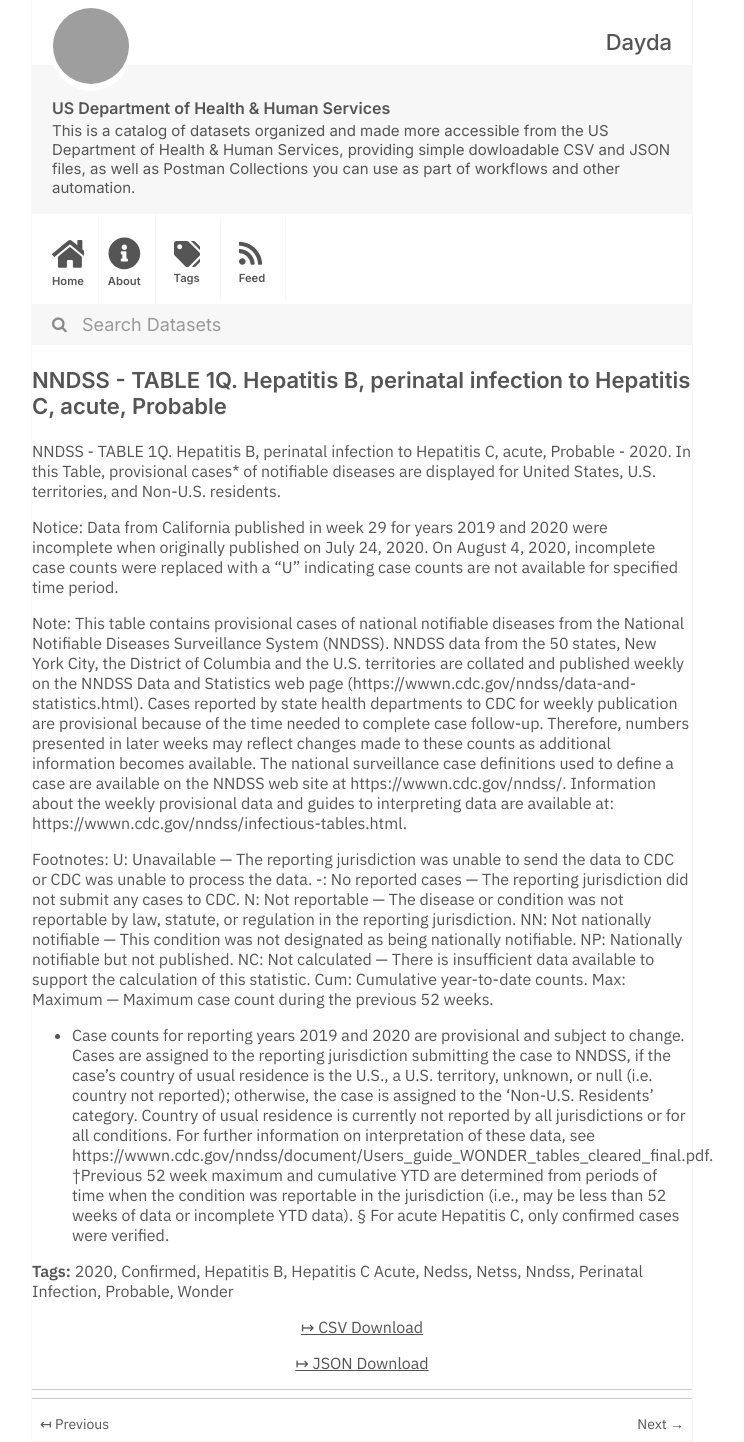
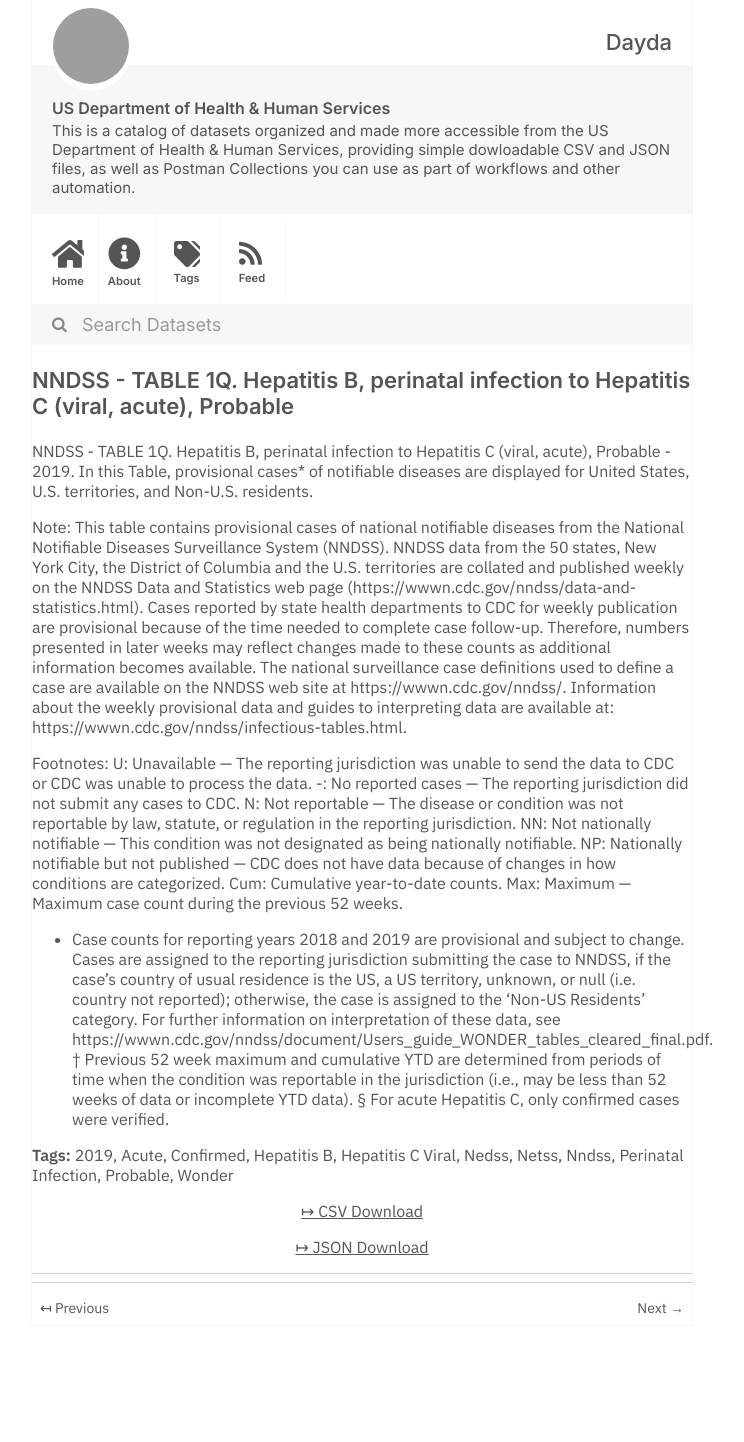
Before and after one commit to dayda-entities/us-department-of-health-and-human-services, a Jekyll site: the page built from _posts/2020-11-10-nndss-table-1q-hepatitis-b-per.md, in a window 1280 px wide. Shown: the whole page, without its empty margins (278-1022 px from the left). Built offline with Jekyll 4.4.1, drawn with Linux system fonts in a browser that asks for light colours; after the commit the page ends 1326 px from its top, so only the background shows below that; grey boxes are pictures that could not be loaded.

Commit message:
Publish Data

```diff
--- a/_posts/2020-11-10-nndss-table-1q-hepatitis-b-per.md
+++ b/_posts/2020-11-10-nndss-table-1q-hepatitis-b-per.md
@@ -1,16 +1,17 @@
 ---
 title: >-
-  NNDSS - TABLE 1Q. Hepatitis B, perinatal infection to Hepatitis C, acute,
-  Probable
-created: '2020-11-10T16:16:36.431256'
-modified: '2021-04-25T14:49:22.865513'
+  NNDSS - TABLE 1Q. Hepatitis B, perinatal infection to Hepatitis C (viral,
+  acute), Probable
+created: '2020-11-10T16:17:45.426185'
+modified: '2021-04-25T15:00:49.847289'
 state: active
 type: dataset
 tags:
-  - '2020'
+  - '2019'
+  - Acute
   - Confirmed
   - Hepatitis B
-  - Hepatitis C Acute
+  - Hepatitis C Viral
   - Nedss
   - Netss
   - Nndss
@@ -18,14 +19,12 @@ tags:
   - Probable
   - Wonder
 groups: []
-csv_url: 'https://data.cdc.gov/api/views/y4ut-ybj7/rows.csv?accessType=DOWNLOAD'
-json_url: 'https://data.cdc.gov/api/views/y4ut-ybj7/rows.json?accessType=DOWNLOAD'
+csv_url: 'https://data.cdc.gov/api/views/8ezu-y38w/rows.csv?accessType=DOWNLOAD'
+json_url: 'https://data.cdc.gov/api/views/8ezu-y38w/rows.json?accessType=DOWNLOAD'
 layout: post
 
 ---
-NNDSS - TABLE 1Q. Hepatitis B, perinatal infection to Hepatitis C, acute, Probable - 2020. In this Table, provisional cases* of notifiable diseases are displayed for United States, U.S. territories, and Non-U.S. residents.
-
-Notice: Data from California published in week 29 for years 2019 and 2020 were incomplete when originally published on July 24, 2020. On August 4, 2020, incomplete case counts were replaced with a "U" indicating case counts are not available for specified time period.
+NNDSS - TABLE 1Q.  Hepatitis B, perinatal infection to Hepatitis C (viral, acute), Probable - 2019. In this Table, provisional cases* of notifiable diseases are displayed for United States, U.S. territories, and Non-U.S. residents.
 
 Note:
 This table contains provisional cases of national notifiable diseases from the National Notifiable Diseases Surveillance System (NNDSS). NNDSS data from the 50 states, New York City, the District of Columbia and the U.S. territories are collated and published weekly on the NNDSS Data and Statistics web page (https://wwwn.cdc.gov/nndss/data-and-statistics.html). Cases reported by state health departments to CDC for weekly publication are provisional because of the time needed to complete case follow-up. Therefore, numbers presented in later weeks may reflect changes made to these counts as additional information becomes available. The national surveillance case definitions used to define a case are available on the NNDSS web site at https://wwwn.cdc.gov/nndss/. Information about the weekly provisional data and guides to interpreting data are available at: https://wwwn.cdc.gov/nndss/infectious-tables.html.
@@ -35,10 +34,9 @@ U: Unavailable — The reporting jurisdiction was unable to send the data to CDC
 -: No reported cases — The reporting jurisdiction did not submit any cases to CDC.
 N: Not reportable — The disease or condition was not reportable by law, statute, or regulation in the reporting jurisdiction.
 NN: Not nationally notifiable — This condition was not designated as being nationally notifiable.
-NP: Nationally notifiable but not published.
-NC: Not calculated — There is insufficient data available to support the calculation of this statistic.
+NP: Nationally notifiable but not published — CDC does not have data because of changes in how conditions are categorized.
 Cum: Cumulative year-to-date counts.
-Max: Maximum — Maximum case count during the previous 52 weeks.
-* Case counts for reporting years 2019 and 2020 are provisional and subject to change. Cases are assigned to the reporting jurisdiction submitting the case to NNDSS, if the case's country of usual residence is the U.S., a U.S. territory, unknown, or null (i.e. country not reported); otherwise, the case is assigned to the 'Non-U.S. Residents' category. Country of usual residence is currently not reported by all jurisdictions or for all conditions. For further information on interpretation of these data, see https://wwwn.cdc.gov/nndss/document/Users_guide_WONDER_tables_cleared_final.pdf.
-†Previous 52 week maximum and cumulative YTD are determined from periods of time when the condition was reportable in the jurisdiction (i.e., may be less than 52 weeks of data or incomplete YTD data).
+ Max: Maximum — Maximum case count during the previous 52 weeks.
+ * Case counts for reporting years 2018 and 2019 are provisional and subject to change. Cases are assigned to the reporting jurisdiction submitting the case to NNDSS, if the case's country of usual residence is the US, a US territory, unknown, or null (i.e. country not reported); otherwise, the case is assigned to the 'Non-US Residents' category. For further information on interpretation of these data, see https://wwwn.cdc.gov/nndss/document/Users_guide_WONDER_tables_cleared_final.pdf.
+† Previous 52 week maximum and cumulative YTD are determined from periods of time when the condition was reportable in the jurisdiction (i.e., may be less than 52 weeks of data or incomplete YTD data).
 § For acute Hepatitis C, only confirmed cases were verified.
```
